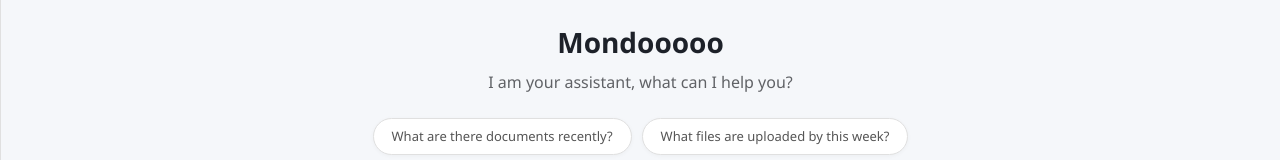
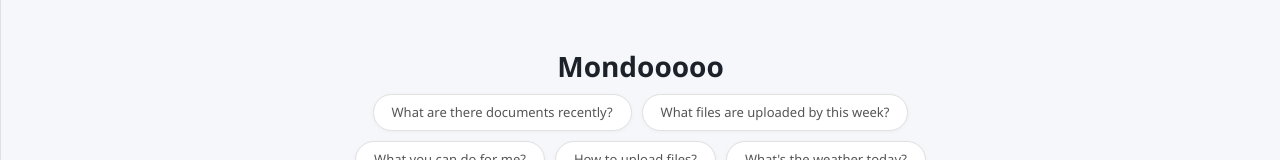
Before and after one commit to breezonto/mondoo-frontend, a Vue app: page /espacio in a window 1280 px wide. Shown: the part 256-416 px from the top of the page. Built offline with nearby package versions, Linux system fonts and the light colour scheme; no server answers.

Commit message:
#ui: remove some content

```diff
--- a/src/views/WelcomeView.vue
+++ b/src/views/WelcomeView.vue
@@ -2,7 +2,6 @@
   <div class="welcome-container">
     <div class="welcome-content">
       <h1 class="welcome-title">Mondooooo</h1>
-      <p class="welcome-subtitle">I am your assistant, what can I help you?</p>
 
       <div class="quick-prompts">
         <span class="prompt-chip"
@@ -154,12 +153,6 @@ onMounted(async () => {
   margin: 0 0 12px 0;
 }
 
-.welcome-subtitle {
-  font-size: 16px;
-  color: #606266;
-  margin: 0 0 24px 0;
-}
-
 .quick-prompts {
   display: flex;
   flex-wrap: wrap;
```
